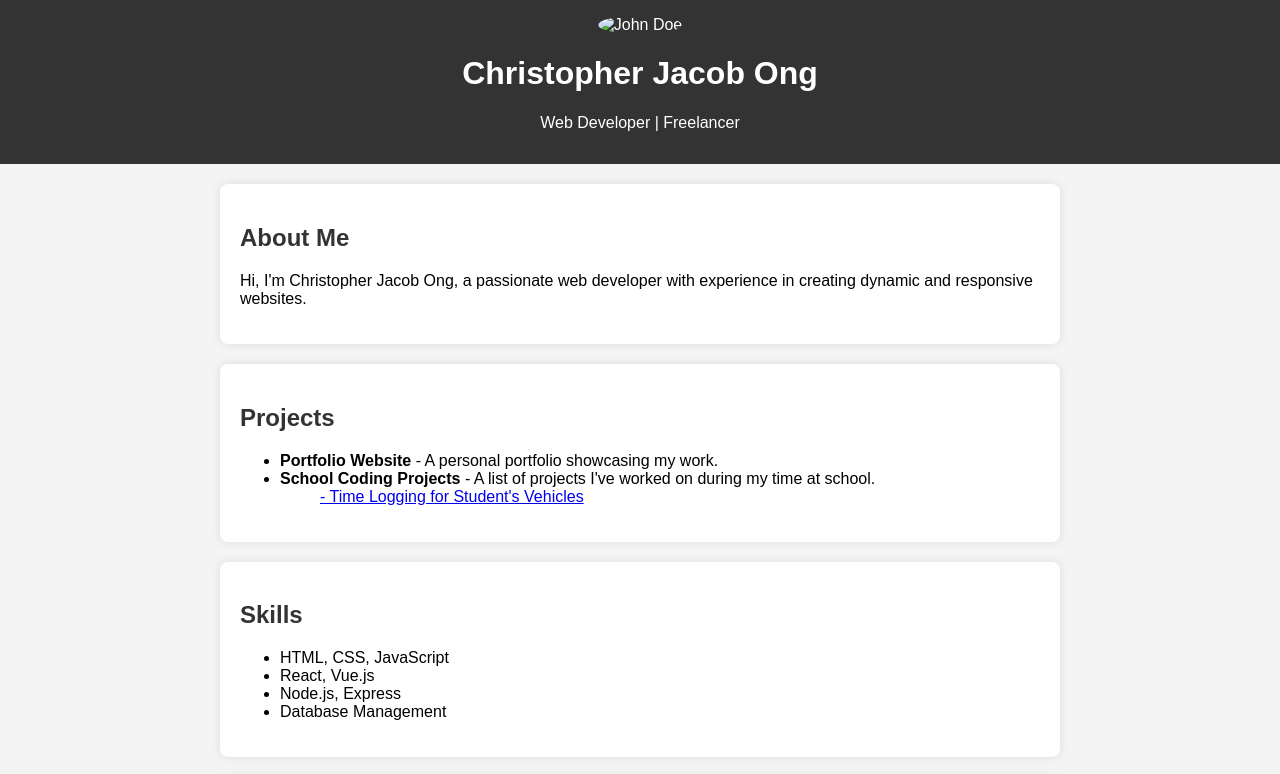
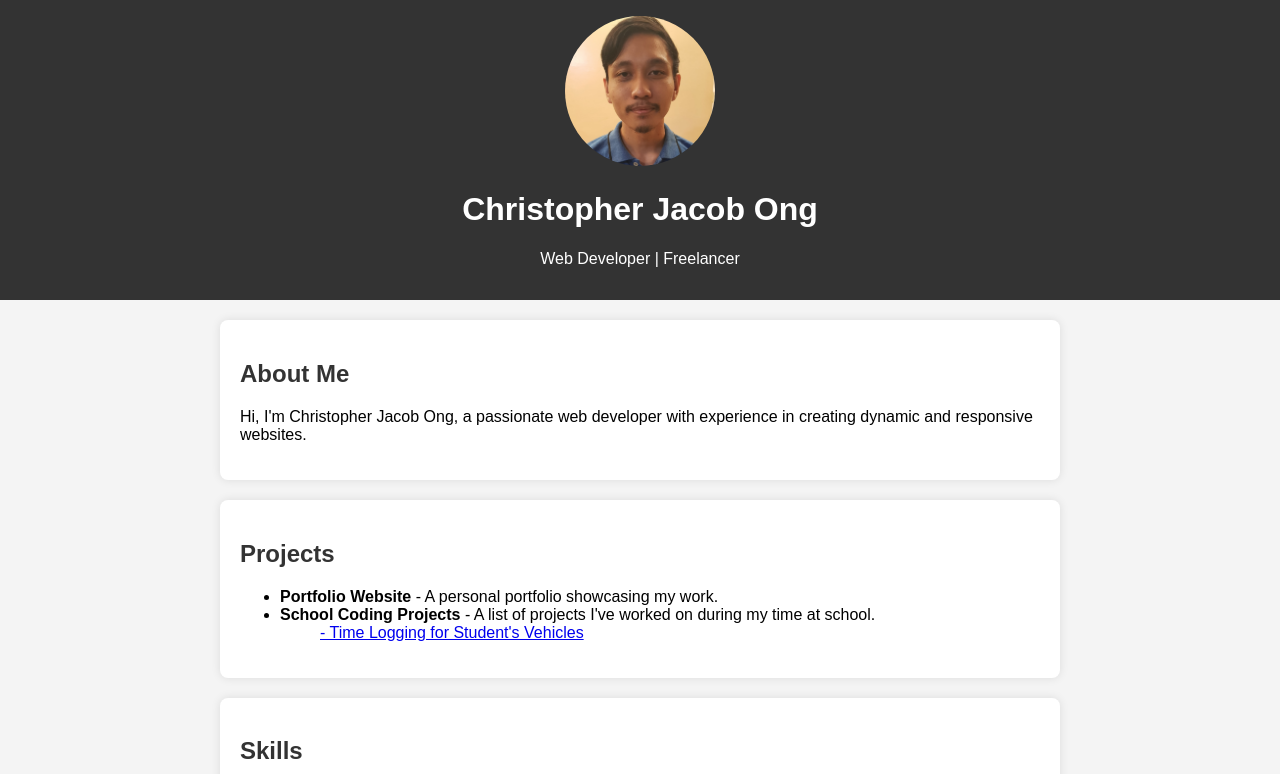
Before and after one commit to tappst4r/tappst4r.github.io, a plain HTML site: page index.html in a window 1280 px wide. Shown: the top 774 px of the page. Drawn offline with Linux system fonts and the light colour scheme.

Commit message:
Index changes

```diff
--- a/index.html
+++ b/index.html
@@ -36,7 +36,7 @@
 </head>
 <body>
     <header>
-        <img src="your-image.jpg" alt="John Doe" width="150" height="150" style="border-radius: 50%;">
+        <img src="assets/20250203_160329.jpg" alt="John Doe" width="150" height="150" style="border-radius: 50%;">
         <h1>Christopher Jacob Ong</h1>
         <p>Web Developer | Freelancer</p>
     </header>
```
